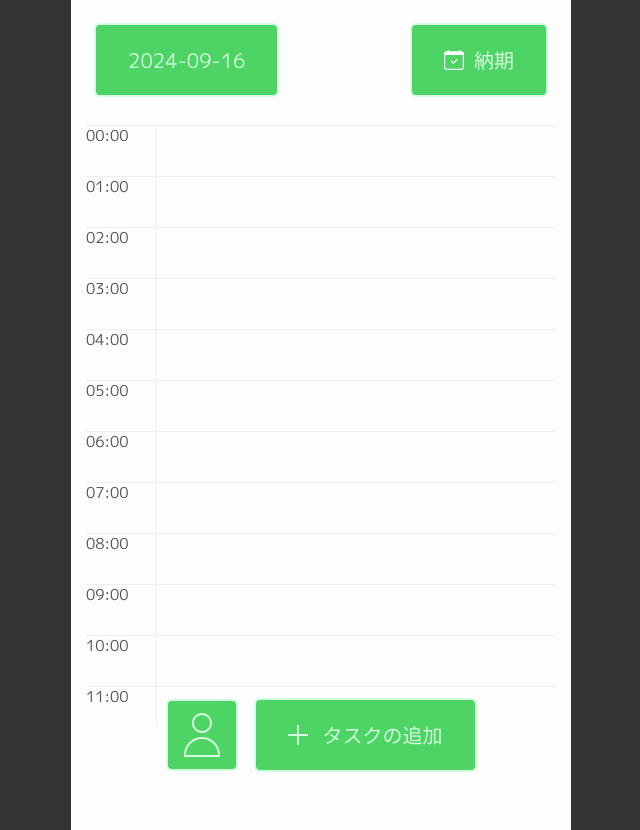
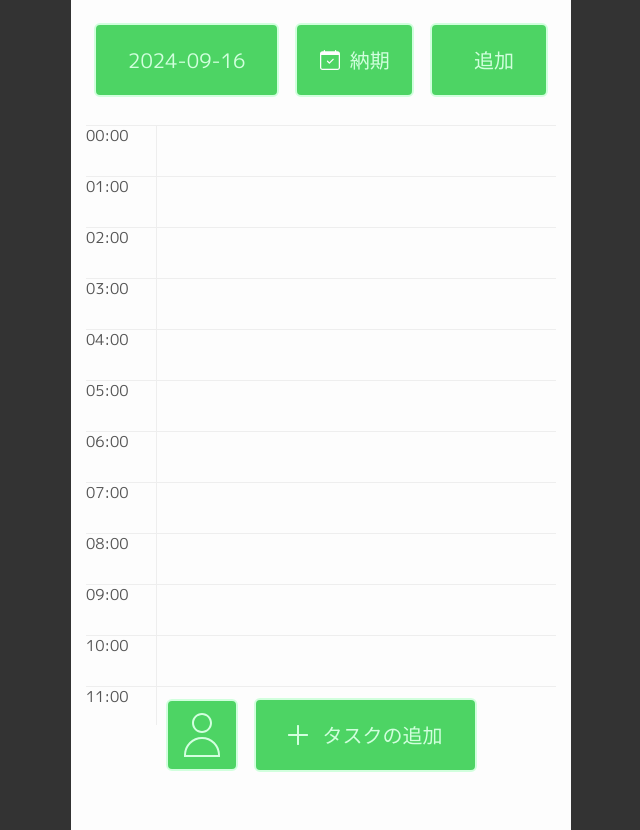
Before and after one commit to Tornado2024-AlphaC/You-DO, a Next.js app: page /daily-schedule in a window 1280 px wide. Shown: the whole page, without its empty margins (319-959 px from the left). Built offline with nearby package versions, Linux system fonts and the light colour scheme.

Commit message:
feat: 今日の予定から、スケジュール追加画面へ移れるようにした。

```diff
--- a/src/app/add-schedule/page.tsx
+++ b/src/app/add-schedule/page.tsx
@@ -31,7 +31,7 @@ const PostSchedule = () => {
 
 	// 時間をリセットする関数
 	const handleCancel = () => {
-		router.push('/task-list');
+		router.push('/daily-schedule');
 	};
 
 	const save_schedule = async (
--- a/src/app/daily-schedule/components/Header.tsx
+++ b/src/app/daily-schedule/components/Header.tsx
@@ -32,6 +32,10 @@ const Header = () => {
 				<span className="ml-2">納期</span>
 			</Button>
 
+			<Button onClick={() => router.push('/add-schedule')}>
+				<span className="ml-2">追加</span>
+			</Button>
+
 			{/* 三項演算子 */}
 			{/* isModalがtrueの場合、Calendarコンポーネントを表示 */}
 			{isModal && (
```
